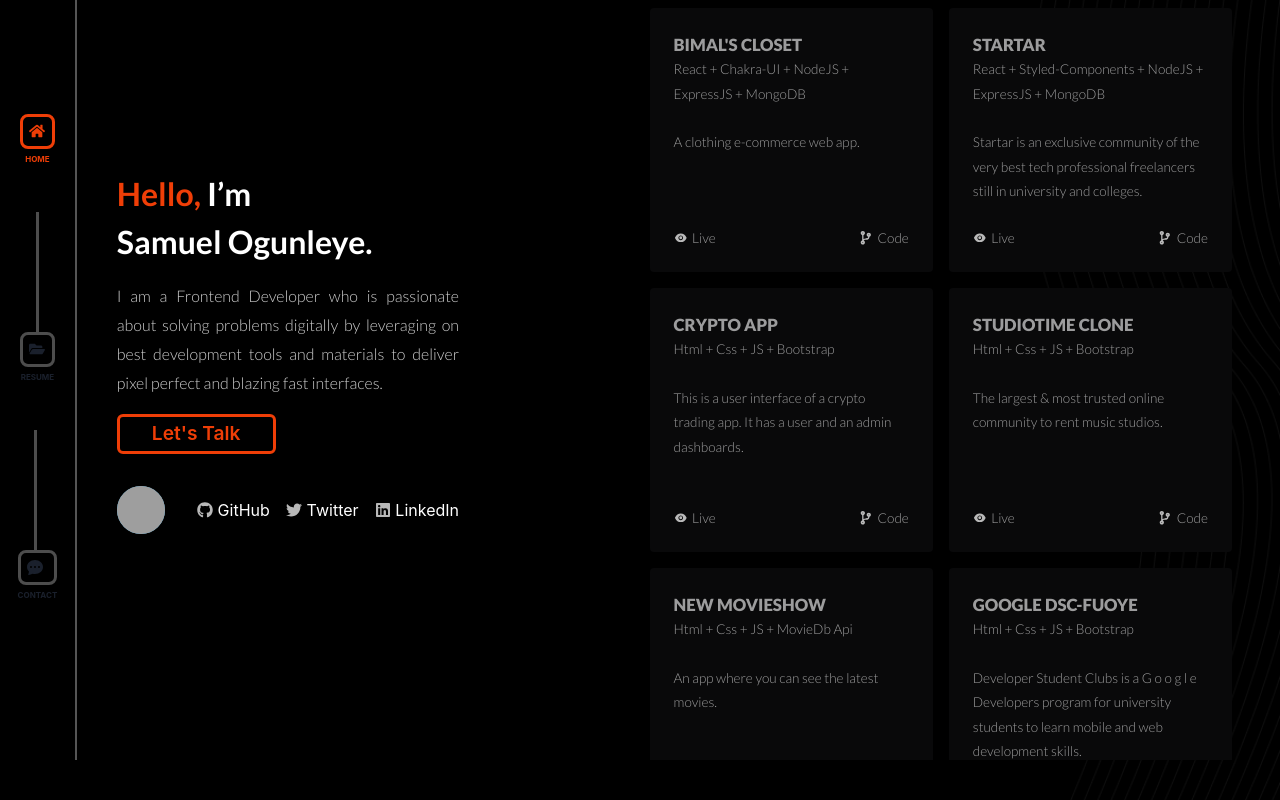
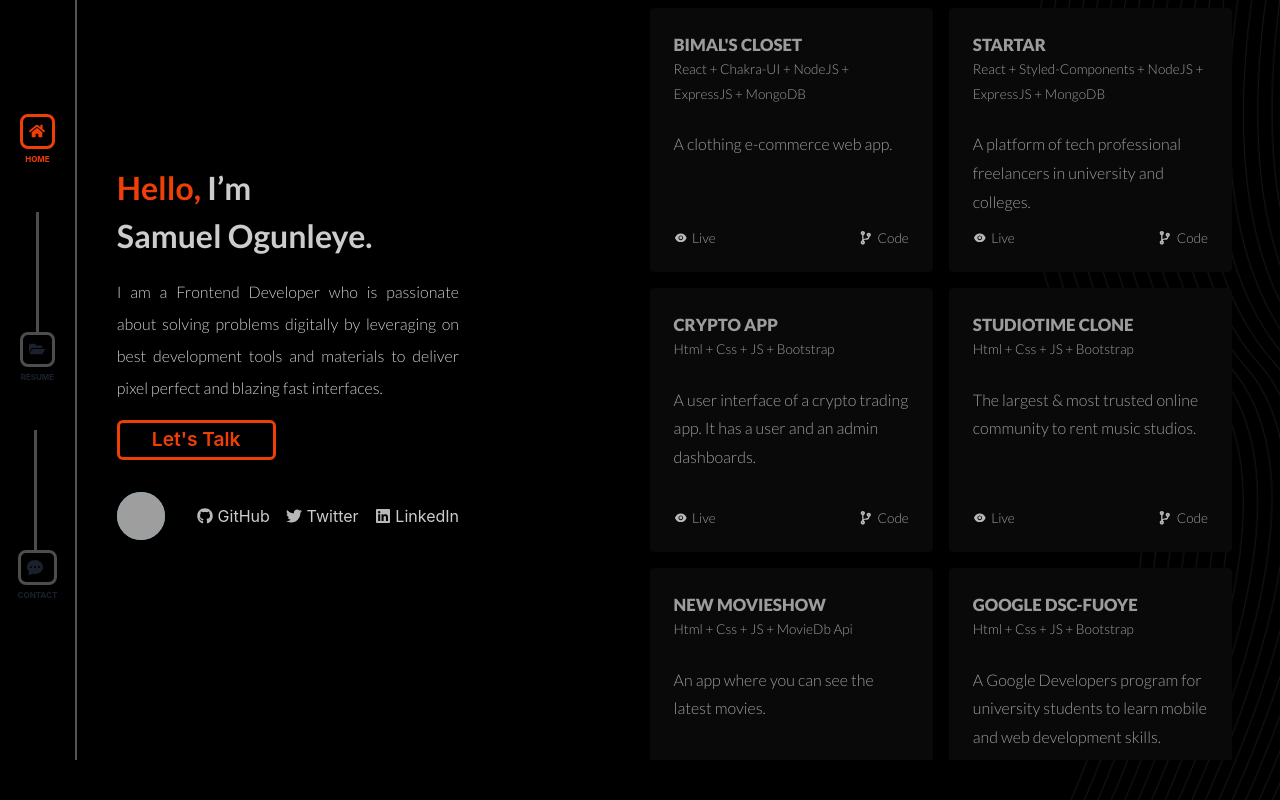
Before and after one commit to Sproff/sproff-portfolio, a React (Create React App) app: page / in a window 1280 px wide. Built offline with nearby package versions, Linux system fonts and the light colour scheme; grey boxes are pictures that could not be loaded.

Commit message:
ready to launch

```diff
--- a/src/components/common/BackgroundImage.jsx
+++ b/src/components/common/BackgroundImage.jsx
@@ -10,7 +10,7 @@ export const BackgroundImage = () => {
 				src={bgImg}
 				position="fixed"
 				right="0"
-				opacity="0.2"
+				opacity="0.3"
 				height="100vh"
 				alt="Background Image"
 			/>
--- a/src/components/home/Main.jsx
+++ b/src/components/home/Main.jsx
@@ -4,7 +4,7 @@ import {
 	Button,
 	Flex,
 	HStack,
-	Link,
+	// Link,
 	Text,
 	Wrap,
 	WrapItem,
@@ -12,6 +12,7 @@ import {
 import React from "react";
 
 import { FaGithub, FaLinkedin, FaTwitter } from "react-icons/fa";
+import { Link } from "react-router-dom";
 
 export const Main = () => {
 	return (
@@ -30,7 +31,7 @@ export const Main = () => {
 			>
 				<Box px={[".95rem", "1rem", "0", "0"]}>
 					<Text
-						color="#fff"
+						color="rgba(255, 255, 255, 0.8)"
 						textAlign={["center", "center", "center", "inherit"]}
 						fontSize={["2rem", "2rem", "1.7rem", "2rem"]}
 						fontFamily="Lato"
@@ -49,7 +50,7 @@ export const Main = () => {
 						fontSize={["1rem", "1.1rem", "1.1rem", "1rem"]}
 						fontWeight="300"
 						width={["100%", "100%", "100%", "100%"]}
-						lineHeight="1.8"
+						lineHeight="2"
 					>
 						I am a Frontend Developer who is passionate about solving problems
 						digitally by leveraging on best development tools and materials to
@@ -58,6 +59,7 @@ export const Main = () => {
 				</Box>
 
 				<Box m="1rem 0">
+					<Link to="/contact">
 						<Button
 							textDecoration="uppercase"
 							variant="outline"
@@ -67,10 +69,13 @@ export const Main = () => {
 							color="#EF3E07"
 							fontSize={["1rem", "1rem", "1rem", "1.2rem"]}
 							padding="0 2rem"
+							_active={{ backgroundColor: "#EF3E07" }}
+							_focus={{ boxShadow: "none" }}
 							_hover={{ backgroundColor: "#EF3E07", color: "#fff" }}
 						>
 							Let's Talk
 						</Button>
+					</Link>
 				</Box>
 
 				<Box>
@@ -108,12 +113,12 @@ export const Main = () => {
 								</Box>
 
 								<Box style={{ marginRight: "1rem" }}>
-									<Link
+									<a
 										href="https://github.com/Sproff"
 										isExternal
 										boxShadow="none"
 									>
-										<Flex alignItems="center" color="#fff">
+										<Flex alignItems="center" color="rgba(255, 255, 255, 0.8)">
 											<FaGithub
 												style={{
 													color: "rgba(255, 255, 255, 0.72)",
@@ -122,16 +127,16 @@ export const Main = () => {
 											/>
 											<Text>GitHub</Text>
 										</Flex>
-									</Link>
+									</a>
 								</Box>
 
 								<Box style={{ marginRight: "1rem" }}>
-									<Link
+									<a
 										href="https://twitter.com/dev_sproff"
 										isExternal
 										boxShadow="none"
 									>
-										<Flex alignItems="center" color="#fff">
+										<Flex alignItems="center" color="rgba(255, 255, 255, 0.8)">
 											<FaTwitter
 												style={{
 													color: "rgba(255, 255, 255, 0.72)",
@@ -140,16 +145,16 @@ export const Main = () => {
 											/>
 											<Text>Twitter</Text>
 										</Flex>
-									</Link>
+									</a>
 								</Box>
 
 								<Box>
-									<Link
+									<a
 										href="https://www.linkedin.com/in/samuel-ogunleye-a87493194/"
 										isExternal
 										boxShadow="none"
 									>
-										<Flex alignItems="center" color="#fff">
+										<Flex alignItems="center" color="rgba(255, 255, 255, 0.8)">
 											<FaLinkedin
 												style={{
 													color: "rgba(255, 255, 255, 0.72)",
@@ -158,7 +163,7 @@ export const Main = () => {
 											/>
 											<Text>LinkedIn</Text>
 										</Flex>
-									</Link>
+									</a>
 								</Box>
 							</HStack>
 						</Box>
--- a/src/components/home/ProjectHome.jsx
+++ b/src/components/home/ProjectHome.jsx
@@ -63,7 +63,7 @@ export const Projects = () => {
 									</Text>
 									<br />
 									<Text
-										fontSize=".85rem"
+										fontSize="1rem"
 										lineHeight="1.8"
 										color="rgba(255, 255, 255, 0.6)"
 										fontWeight="300"
--- a/src/index.css
+++ b/src/index.css
@@ -40,6 +40,22 @@ select:-webkit-autofill:focus {
 	transition: background-color 5000s ease-in-out 0s;
 }
 
+::-webkit-scrollbar {
+	width: 5px;
+}
+
+::-webkit-scrollbar-track {
+	background: #000;
+}
+
+::-webkit-scrollbar-thumb {
+	background: #000;
+}
+
+::-webkit-scrollbar-thumb:hover {
+	background: #555;
+}
+
 @media (max-width: 991px) {
 	.isMobile {
 		display: none;
--- a/src/layouts/MainLayout.jsx
+++ b/src/layouts/MainLayout.jsx
@@ -25,6 +25,7 @@ export const MainLayout = ({ children, isMobile, isProject }) => {
 				</Box>
 				<Box
 					w={["100%", "100%", "100%", "41%"]}
+					zIndex="999999"
 					className={isMobile ? "isMobile" : ""}
 				>
 					<Main />
--- a/src/pages/Projects.jsx
+++ b/src/pages/Projects.jsx
@@ -57,7 +57,7 @@ export const Projects = () => {
 										</Text>
 										<br />
 										<Text
-											fontSize=".85rem"
+											fontSize="1rem"
 											lineHeight="1.8"
 											color="rgba(255, 255, 255, 0.6)"
 											fontWeight="300"
--- a/src/pages/Resume.jsx
+++ b/src/pages/Resume.jsx
@@ -104,7 +104,6 @@ export const Resume = () => {
 								lineHeight="1.8"
 								color="rgba(255, 255, 255, 0.5)"
 								fontWeight="300"
-								textAlign="justify"
 							>
 								Html, Css, JavaScript, Bootstrap, Chakra-UI, ReactJS, Styled
 								Components, NodeJS, ExpressJS, MongoDB, Heroku, Netlify, Vercel,
@@ -139,7 +138,6 @@ export const Resume = () => {
 											fontSize="1rem"
 											fontWeight="400"
 											color="rgba(255, 255, 255, 0.8)"
-											textAlign="justify"
 										>
 											{res.company.toUpperCase()} - <i>{res.role}</i>
 										</Text>
--- a/src/services/projects.js
+++ b/src/services/projects.js
@@ -13,7 +13,7 @@ export const projects = [
 		title: "Startar",
 		tools: "React + Styled-Components + NodeJS + ExpressJS + MongoDB",
 		description:
-			"Startar is an exclusive community of the very best tech professional freelancers still in university and colleges.",
+			"A platform of tech professional freelancers in university and colleges.",
 		live_link: "https://startar.vercel.app",
 		github_link: "",
 		isPrivate: true,
@@ -23,7 +23,7 @@ export const projects = [
 		title: "Crypto App",
 		tools: "Html + Css + JS + Bootstrap",
 		description:
-			"This is a user interface of a crypto trading app. It has a user and an admin dashboards.",
+			"A user interface of a crypto trading app. It has a user and an admin dashboards.",
 		live_link: "https://mycryptotrade.netlify.app",
 		github_link: "",
 		isPrivate: false,
@@ -52,7 +52,7 @@ export const projects = [
 		title: "Google DSC-FUOYE",
 		tools: "Html + Css + JS + Bootstrap",
 		description:
-			"Developer Student Clubs is a G o o g l e Developers program for university students to learn mobile and web development skills.",
+			"A Google Developers program for university students to learn mobile and web development skills.",
 		live_link: "https://dsc-fuoye.com",
 		github_link: "",
 		isPrivate: true,
```
Lines whose indentation alone changed are shown as unchanged.
